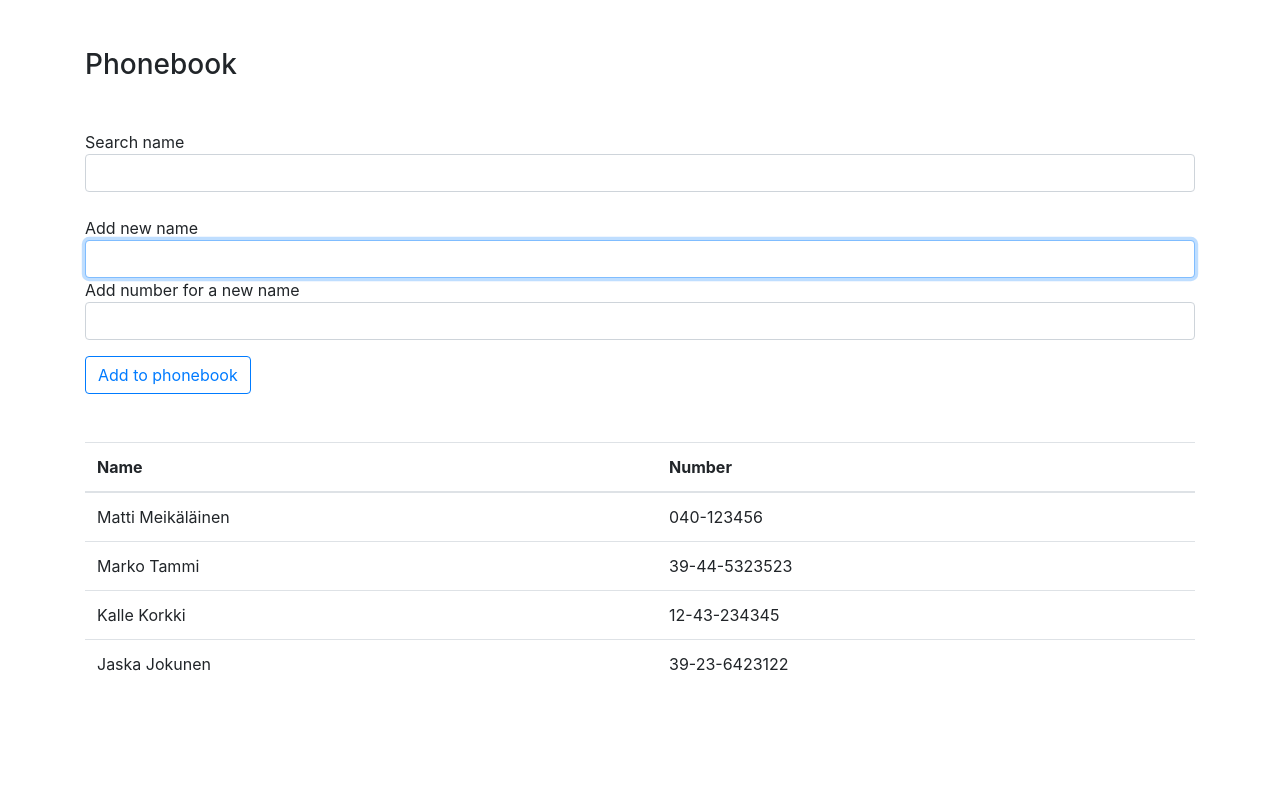
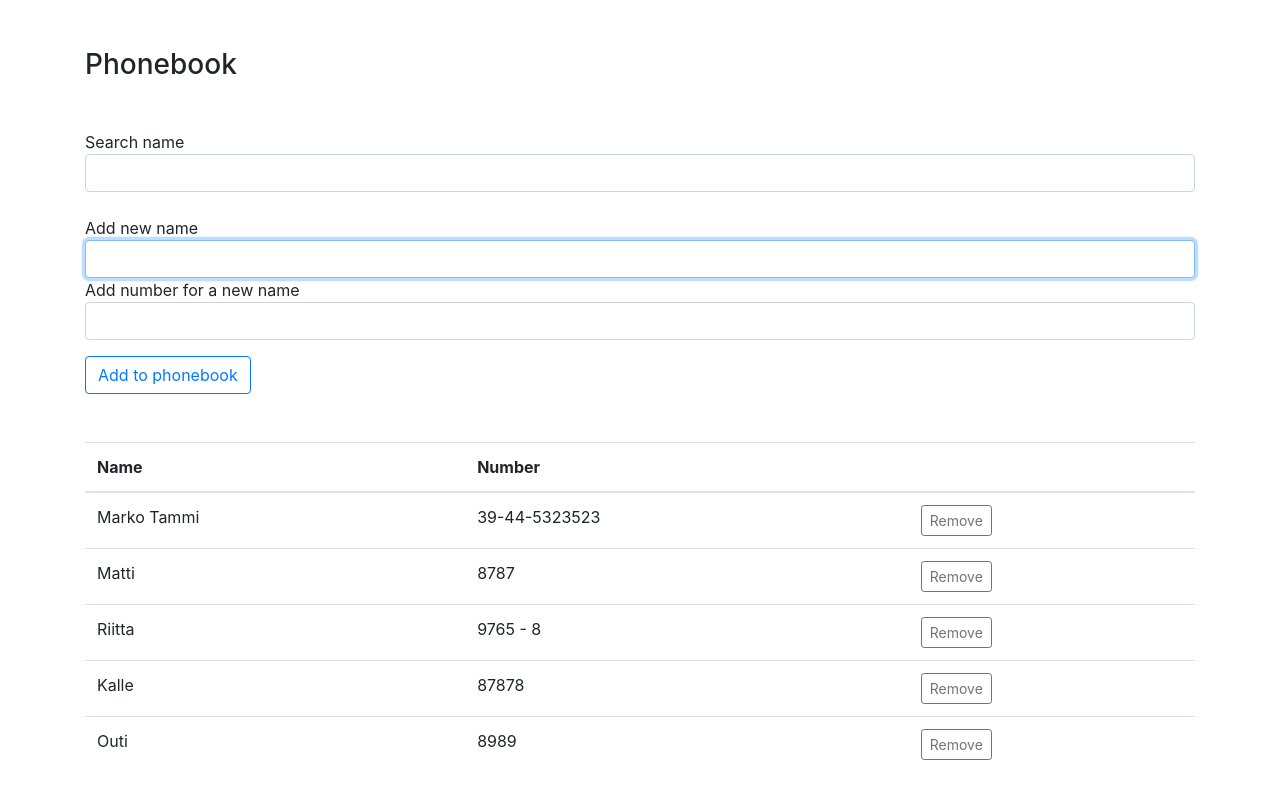
Before and after one commit to MarkoTammi/phonebook-front, a React (Create React App) app: page / in a window 1280 px wide. Built offline with nearby package versions, Linux system fonts and the light colour scheme; data requests are answered from the project's data file.

Commit message:
2.18*: puhelinluettelo step10

```diff
--- a/db.json
+++ b/db.json
@@ -1,24 +1,29 @@
 {
   "persons": [
-    {
-      "name": "Matti Meikäläinen",
-      "number": "040-123456",
-      "id": 1
-    },
     {
       "name": "Marko Tammi",
       "number": "39-44-5323523",
       "id": 2
     },
     {
-      "name": "Kalle Korkki",
-      "number": "12-43-234345",
-      "id": 3
+      "name": "Matti",
+      "number": "8787",
+      "id": 5
     },
     {
-      "name": "Jaska Jokunen",
-      "number": "39-23-6423122",
-      "id": 4
+      "name": "Riitta",
+      "number": "9765 - 8",
+      "id": 6
+    },
+    {
+      "name": "Kalle",
+      "number": "87878",
+      "id": 7
+    },
+    {
+      "name": "Outi",
+      "number": "8989",
+      "id": 10
     }
   ]
 }
--- a/src/App.js
+++ b/src/App.js
@@ -18,7 +18,7 @@ const App = () => {
   const [ persons, setPersons] = useState([])
   const [ newName, setNewName ] = useState('')
   const [ newNumber, setNewNumber] = useState ('')
-  const [ errorMessage, setErrorMessage ] = useState('')
+  const [ message, setMessage ] = useState('')
   const [ filterString, setFilterString] = useState('')
 
 
@@ -51,23 +51,67 @@ const handleAddName = (event) => {
       // Name and number is added to db.json
       personServices
       .createPerson(newNameNumberObject)
-      .then(response => {
-          setPersons(persons.concat(response.data))
-      })
+
+      //Only front object is updated
+/*       .then(response => {
+          setPersons(persons.concat(response.data)) */
+
+      // Get all names and numbers from db.json
+          .then(() => {
+            personServices.getAllPersons()
+        .then(response => {
+            setPersons(response.data)
+          })
+        })
 
     } else {
-      // Name is not added because its already exist
-      setErrorMessage(`${newName} is not added because its already in the phonebook!`)
 
+      // Name already exist in phonebook -> update number
+      if (window.confirm(`${newName} is already in a phonebook. Do you want to update the number?`)) {
+        const personToUpdate = persons.filter(person => person.name === newNameNumberObject.name )
+        const personUpdateObject = {
+            name: personToUpdate[0].name,
+            number: newNumber,
+            id: personToUpdate[0].id,
+            }
+
+        // Update db.json and get all names and numbers
+        personServices
+            .updatePerson(personUpdateObject, personToUpdate[0].id)
+            .then( () => {
+                personServices.getAllPersons()
+            .then(response => {
+                setPersons(response.data)
+            })
+          })
+
+      // Name is not added because its already exist. This was before update function
+      //setMessage(`${newName} is not added because its already in the phonebook!`)
       // 'Name already exist' message is displayed 4 sek
-      setTimeout(() => {
-        setErrorMessage('')}, 4000)
+      //setTimeout(() => {
+        //setMessage('')}, 4000)
+        //  }
     }
-
     setNewName('')
     setNewNumber('')
-} // end of eventhandler
 
+  }}// end of eventhandler handleAddName
+
+// Eventhandler for Remove button. Selected name is removed from db.json.
+const handleRemoveName = (props) => {
+  console.log('handleRemoveName', props)
+  if (window.confirm(`Delete ${props.name} ?`)) {
+    personServices
+        .deletePerson(props.id)
+        .then(() => {
+            //setPersons(persons.filter(person => person.id !== props.id)) - only local frontend is updated
+            personServices.getAllPersons()
+        .then(response => {
+            setPersons(response.data)
+          })
+        })
+  }
+}
 
 // Eventhandler to record a new name input typing
 const handleNameChange =(event) => {
@@ -89,7 +133,7 @@ const handleFilterStringInput = (event) => {
     <div>
       <h3>Phonebook</h3>
 
-      <Notifications message={errorMessage}/>
+      <Notifications message={message}/>
 
       {/* Name search imput */}
       <div className='mt-5'>
@@ -115,7 +159,8 @@ const handleFilterStringInput = (event) => {
       {/* Component to display names and numbers */}
       <DisplayNamesNumbers
         persons={persons}
-        filterString={filterString} />
+        filterString={filterString}
+        handleRemoveName={handleRemoveName} />
 
     </div>
   )
--- a/src/components/DisplayNamesNumbers.js
+++ b/src/components/DisplayNamesNumbers.js
@@ -16,7 +16,16 @@ const DisplayNamesNumbers = (props) => {
             {<DisplayTableHeader />}
             <tbody>
                 {filteredPersons.map(person =>
-                    <tr key={person.name}><td>{person.name}</td><td>{person.number}</td></tr>)}
+                    <tr key={person.id}>
+                        <td>{person.name}</td>
+                        <td>{person.number}</td>
+                        {/* <td>{person.id}</td> */}
+                        <td><button
+                            type="button"
+                            className="btn btn-outline-secondary btn-sm"
+                            onClick={ () => props.handleRemoveName(person)}
+                            >Remove</button></td>
+                    </tr>)}
             </tbody>
         </table>
     )
--- a/src/components/DisplayTableHeader.js
+++ b/src/components/DisplayTableHeader.js
@@ -11,6 +11,7 @@ const DisplayTableHeader = () => {
               <tr>
                 <th scope="col">Name</th>
                 <th scope="col">Number</th>
+                <th></th>
               </tr>
             </thead>
         )
```
Also changed, not shown: 1 other file (tests, documents, lock files or other folders).
